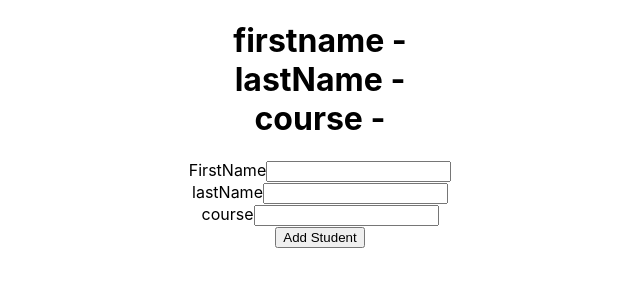
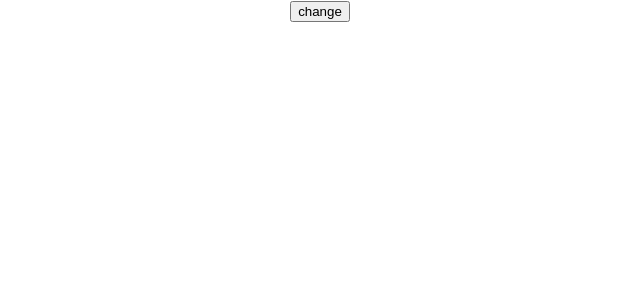
Before and after one commit to divyashan3223/batch-7, a React (Create React App) app: page / in a window 1280 px wide. Shown: the top 300 px of the page, without its empty margins (320-960 px from the left). Built offline with nearby package versions, Linux system fonts and the light colour scheme.

Commit message:
intro to effect

```diff
--- a/src/App.js
+++ b/src/App.js
@@ -1,9 +1,13 @@
+import { useState } from "react";
 import "./App.css";
-import Form from "./components/form/Form";
+import EffectComponent from "./hooks/EffectComponent";
 function App() {
+  const [show, setShow] = useState(false);
   return (
     <div className="App">
-      <Form />
+      <button onClick={() => setShow(!show)}>change</button>
+
+      {show && <EffectComponent />}
     </div>
   );
 }
--- a/src/components/form/Form.jsx
+++ b/src/components/form/Form.jsx
@@ -1,54 +1,47 @@
 import { useState } from "react";
+import Input from "./Input";
+
+const initialState = {
+  firstName: "",
+  lastName: "",
+  course: "",
+};
 
 const Form = () => {
-  const [firstName, setFirstName] = useState("");
-  const [lastName, setLastName] = useState("");
-  const [course, setCourse] = useState("");
+  const [student, setStudent] = useState(initialState);
+  const { course, firstName, lastName } = student;
+
+  const handleChange = event => {
+    const { value, name } = event.target;
+    const updatedStudent = { ...student, [name]: value };
+    setStudent(updatedStudent);
+  };
+
   return (
     <form>
       <h1>
-        firstname - {firstName} <br /> lastName - {lastName} <br /> course -{" "}
+        firstname - {firstName} <br /> lastName - {lastName} <br /> course -
         {course}
       </h1>
-      <div>
-        <label htmlFor="firstName">
-          FirstName
-          <input
-            type="text"
+      <Input
         name="firstName"
-            id="firstName"
+        onChange={event => handleChange(event)}
         value={firstName}
-            onChange={event => {
-              console.log(event.target.value);
-              setFirstName(event.target.value);
-            }}
+        label="firstName"
       />
-        </label>
-      </div>
-      <div>
-        <label htmlFor="lastName">
-          lastName
-          <input
-            type="text"
+      <Input
         name="lastName"
-            id="lastName"
+        onChange={event => handleChange(event)}
         value={lastName}
-            onChange={event => setLastName(event.target.value)}
+        label="lastName"
       />
-        </label>
-      </div>
-      <div>
-        <label htmlFor="course">
-          course
-          <input
-            type="text"
+      <Input
         name="course"
-            id="course"
+        onChange={event => handleChange(event)}
         value={course}
-            onChange={event => setCourse(event.target.value)}
+        label="course"
       />
-        </label>
-      </div>
+
       <input type="submit" value="Add Student" />
     </form>
   );
--- /dev/null
+++ b/src/components/form/Input.jsx
@@ -0,0 +1,18 @@
+const Input = ({ value, onChange, name, type = "text", label }) => {
+  return (
+    <div>
+      <label htmlFor={name}>
+        {label || name}
+        <input
+          type={type}
+          name={name}
+          id={name}
+          value={value}
+          onChange={onChange}
+        />
+      </label>
+    </div>
+  );
+};
+
+export default Input;
--- /dev/null
+++ b/src/hooks/EffectComponent.jsx
@@ -0,0 +1,28 @@
+import { useState } from "react";
+import { useEffect } from "react";
+
+const effect = () => {
+  console.log("rendering");
+  return () => {
+    console.log("cleanup code");
+  };
+};
+
+const EffectComponent = () => {
+  const [count, setCount] = useState(10);
+  const [age, setAge] = useState(10);
+
+  useEffect(effect, [age]);
+
+  return (
+    <div>
+      <h1>
+        EffectComponent - {count} - {age}
+      </h1>
+      <button onClick={() => setCount(count + 1)}>change</button>
+      <button onClick={() => setAge(age + 1)}>change age</button>
+    </div>
+  );
+};
+
+export default EffectComponent;
```
Lines whose indentation alone changed are shown as unchanged.
